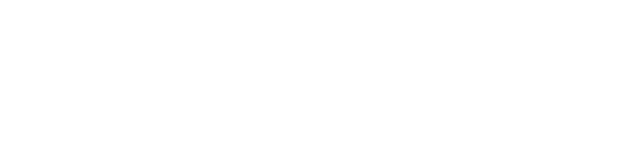
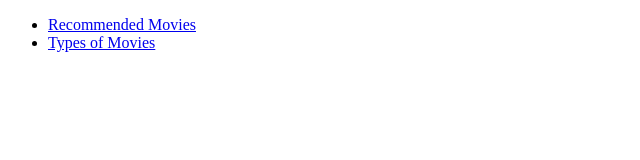
Before and after one commit to cunderhill17/underhill_crystal_macainsh_storm_midterm, a plain HTML site: page index.html in a window 1280 px wide. Shown: the whole page, without its empty margins (0-640 px from the left). Drawn offline with Linux system fonts and the light colour scheme.

Commit message:
Update index.html
This commit adds the header, nav, and main areas of our index.html file. This should create a merge conflict, which we will resolve.

```diff
--- a/index.html
+++ b/index.html
@@ -6,6 +6,15 @@
     <title>Document</title>
 </head>
 <body>
-
+    <header>
+        <nav>
+            <ul>
+                <li><a href="#">Recommended Movies</a></li>
+                <li><a href="#">Types of Movies</a></li>
+            </ul>
+        </nav>
+    </header>
+    <main>
+    </main>
 </body>
 </html>
```
